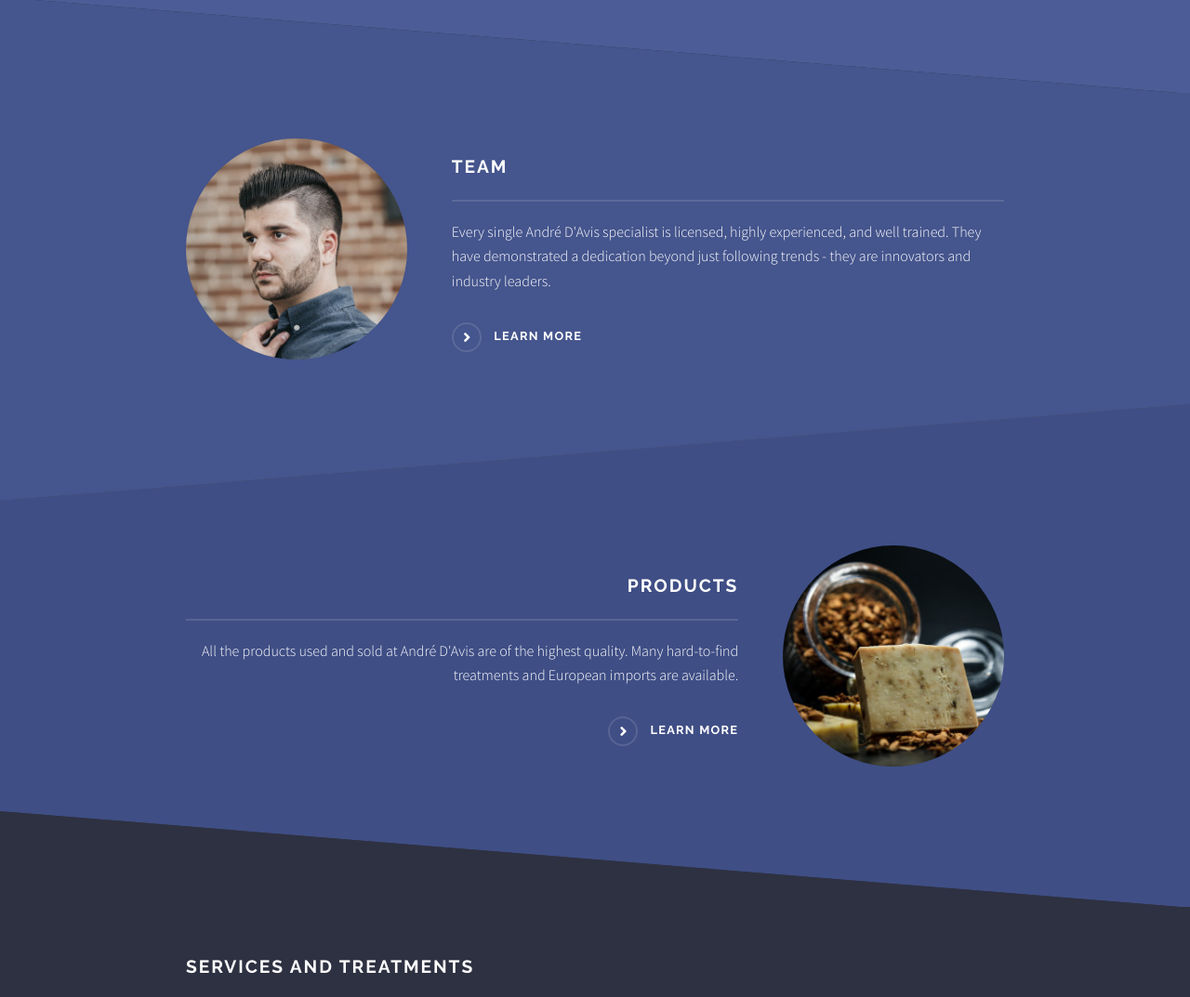
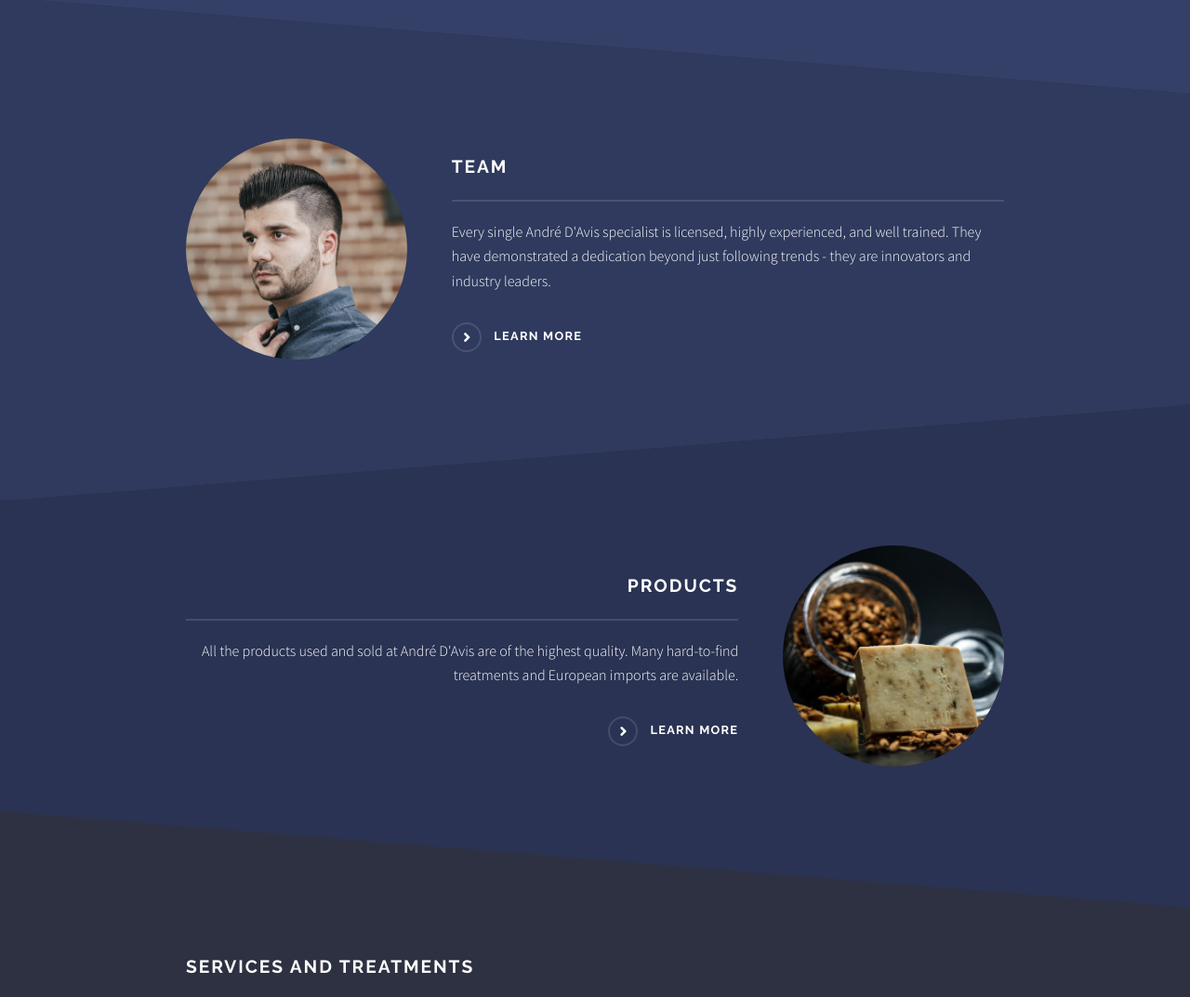
Before and after one commit to RobinHerzig/Andre-Davis, a plain HTML site: page index.html in a window 1280 px wide. Shown: the part 845-1918 px from the top of the page at 93% size. Drawn offline with Linux system fonts and the light colour scheme.

Commit message:
Adjust homepage background color

```diff
--- a/assets/css/main.css
+++ b/assets/css/main.css
@@ -3783,7 +3783,7 @@ input, select, textarea {
 			}
 
 		.wrapper.spotlight {
-			background-color: #4c5c96;
+			background-color: #344068;
 		}
 
 			.wrapper.spotlight:before, .wrapper.spotlight:after {
@@ -3791,11 +3791,11 @@ input, select, textarea {
 			}
 
 			.wrapper.spotlight:before {
-				box-shadow: inset 0 -1px 0 0 #4c5c96, 0 1px 0 0 #4c5c96;
+				box-shadow: inset 0 -1px 0 0 #344068, 0 1px 0 0 #344068;
 			}
 
 			.wrapper.spotlight:after {
-				box-shadow: inset 0 -1px 0 0 #4c5c96, 0 1px 0 0 #4c5c96;
+				box-shadow: inset 0 -1px 0 0 #344068, 0 1px 0 0 #344068;
 			}
 
 			.wrapper.spotlight .inner {
@@ -3844,7 +3844,7 @@ input, select, textarea {
 			}
 
 			.wrapper.spotlight.style2 {
-				background-color: #45558d;
+				background-color: #2f3a5e;
 			}
 
 				.wrapper.spotlight.style2:before, .wrapper.spotlight.style2:after {
@@ -3852,15 +3852,15 @@ input, select, textarea {
 				}
 
 				.wrapper.spotlight.style2:before {
-					box-shadow: inset 0 -1px 0 0 #45558d, 0 1px 0 0 #45558d;
+					box-shadow: inset 0 -1px 0 0 #2f3a5e, 0 1px 0 0 #2f3a5e;
 				}
 
 				.wrapper.spotlight.style2:after {
-					box-shadow: inset 0 -1px 0 0 #45558d, 0 1px 0 0 #45558d;
+					box-shadow: inset 0 -1px 0 0 #2f3a5e, 0 1px 0 0 #2f3a5e;
 				}
 
 			.wrapper.spotlight.style3 {
-				background-color: #3f4e85;
+				background-color: #2a3353;
 			}
 
 				.wrapper.spotlight.style3:before, .wrapper.spotlight.style3:after {
@@ -3868,11 +3868,11 @@ input, select, textarea {
 				}
 
 				.wrapper.spotlight.style3:before {
-					box-shadow: inset 0 -1px 0 0 #3f4e85, 0 1px 0 0 #3f4e85;
+					box-shadow: inset 0 -1px 0 0 #2a3353, 0 1px 0 0 #2a3353;
 				}
 
 				.wrapper.spotlight.style3:after {
-					box-shadow: inset 0 -1px 0 0 #3f4e85, 0 1px 0 0 #3f4e85;
+					box-shadow: inset 0 -1px 0 0 #2a3353, 0 1px 0 0 #2a3353;
 				}
 
 			.wrapper.spotlight.style4 {
```
